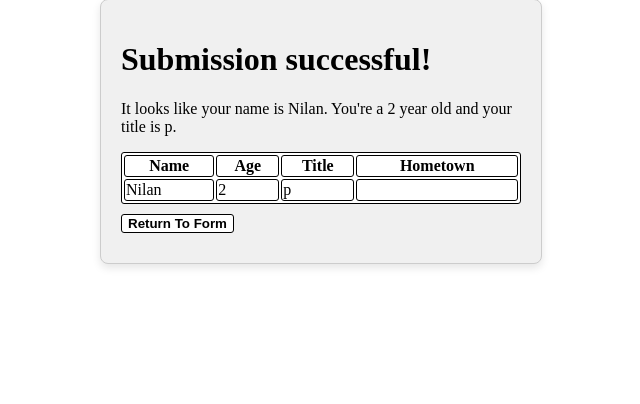
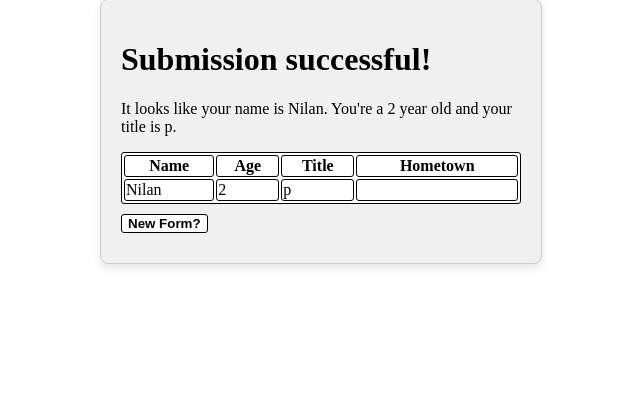
Before and after one commit to nlnlvlc/lisform, a Django app: page /success/ in a window 1280 px wide. Shown: the part 51-455 px from the top of the page, without its empty margins (319-959 px from the left). Run offline with Django 5.2, Linux system fonts and the light colour scheme; data comes from the database, SQL or seed files in the repository; both versions use the stored data as it was after the commit.

Commit message:
updated new form button

```diff
--- a/form/templates/form/home.html
+++ b/form/templates/form/home.html
@@ -6,7 +6,6 @@
    <meta charset="UTF-8">
    <link rel="stylesheet" href="{% static 'main.css' %}">
    <title>LIS Form Submission</title>
-
 
 </head>
 <body>
--- a/form/templates/form/success.html
+++ b/form/templates/form/success.html
@@ -44,7 +44,7 @@
         </tbody>
     </table>
         <div>
-            <button type="button" class="to-form"><a href="{% url 'form' %}">Return To Form</a></button>
+            <button type="button" class="to-form"><a href="{% url 'form' %}">New Form?</a></button>
         </div>
         {% else %}
 
```
Also changed, not shown: db.sqlite3.
